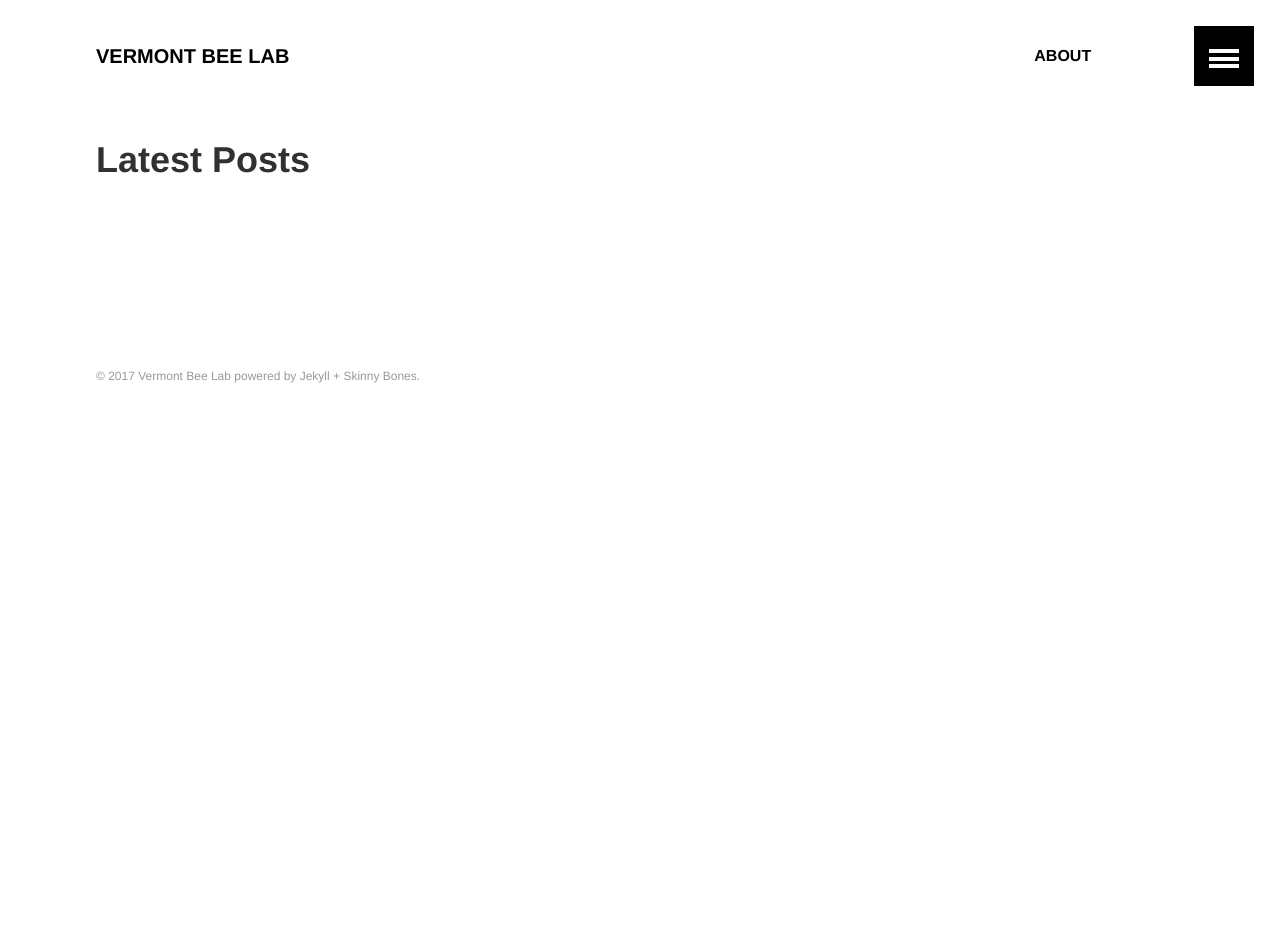
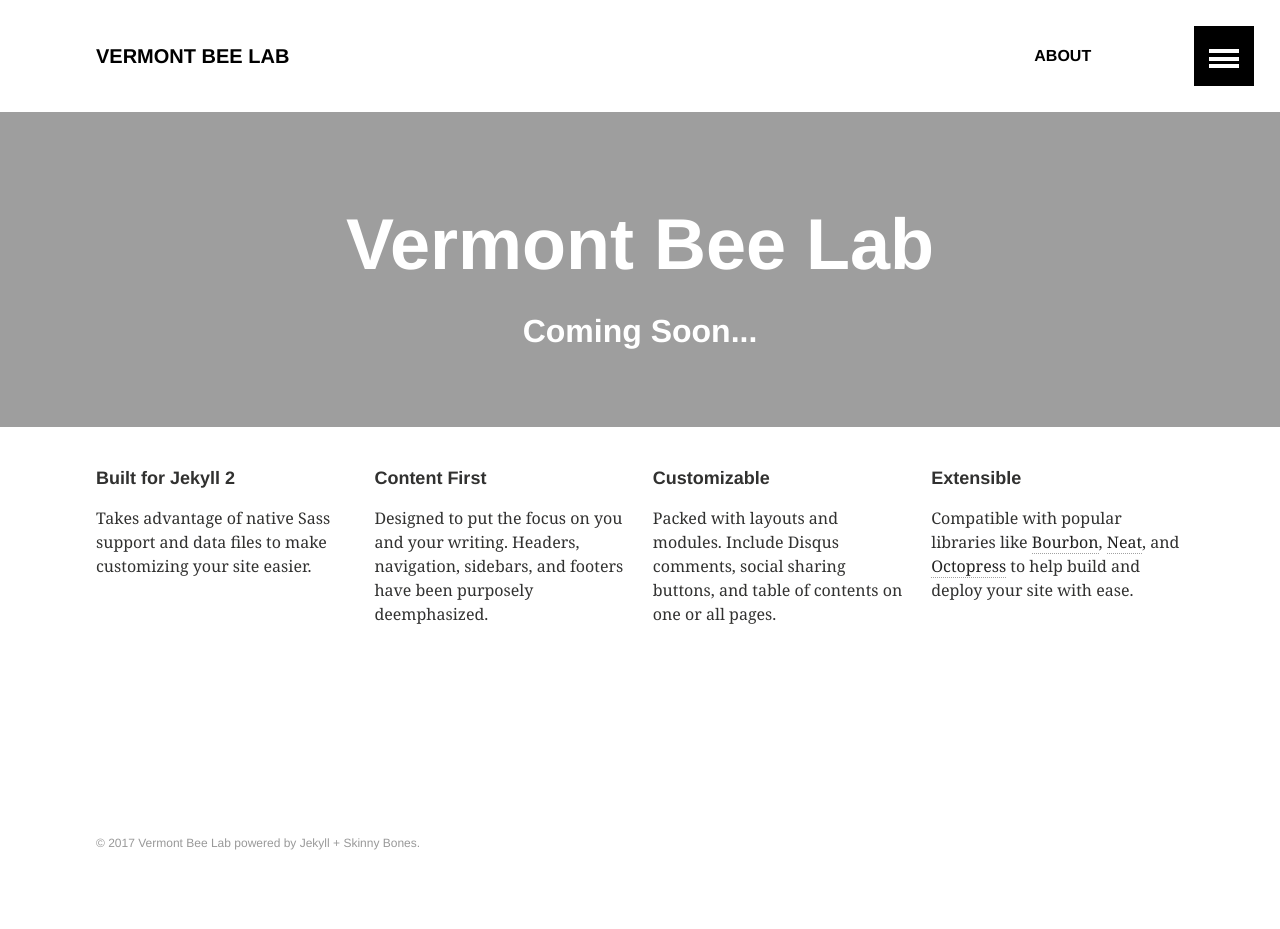
Before and after one commit to samanthaannalger/VTBeeLab, a Jekyll site: the page built from index.md, in a window 1280 px wide. Built offline with Jekyll 4.4.1, drawn with Linux system fonts in a browser that asks for light colours; before the commit the page ends 900 px from its top, so only the background shows below that.

Commit message:
pasted index from mmistake

```diff
--- a/index.md
+++ b/index.md
@@ -1,11 +1,30 @@
 ---
-layout: archive
+layout: home
 permalink: /
-title: "Latest Posts"
+image:
+  feature: bees.jpg
 ---
 
 <div class="tiles">
-{% for post in site.posts %}
-	{% include post-grid.html %}
-{% endfor %}
+
+<div class="tile">
+  <h2 class="post-title">Built for Jekyll 2</h2>
+  <p class="post-excerpt">Takes advantage of native Sass support and data files to make customizing your site easier.</p>
+</div><!-- /.tile -->
+
+<div class="tile">
+  <h2 class="post-title">Content First</h2>
+  <p class="post-excerpt">Designed to put the focus on you and your writing. Headers, navigation, sidebars, and footers have been purposely deemphasized.</p>
+</div><!-- /.tile -->
+
+<div class="tile">
+  <h2 class="post-title">Customizable</h2>
+  <p class="post-excerpt">Packed with layouts and modules. Include Disqus comments, social sharing buttons, and table of contents on one or all pages.</p>
+</div><!-- /.tile -->
+
+<div class="tile">
+  <h2 class="post-title">Extensible</h2>
+  <p class="post-excerpt">Compatible with popular libraries like <a href="http://bourbon.io">Bourbon</a>, <a href="http://neat.bourbon.io/">Neat</a>, and <a href="http://github.com/octopress/octopress">Octopress</a> to help build and deploy your site with ease.</p>
+</div><!-- /.tile -->
+
 </div><!-- /.tiles -->
```
